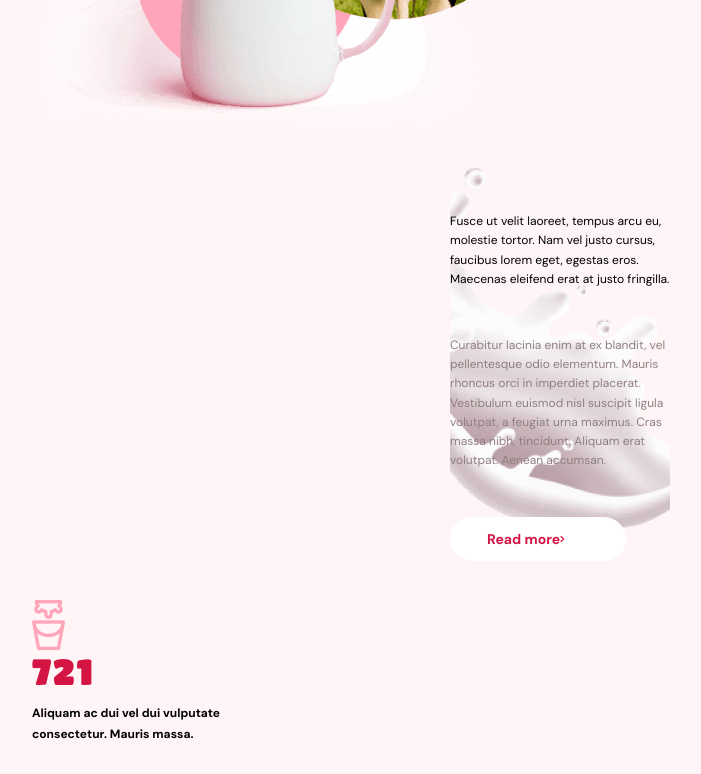
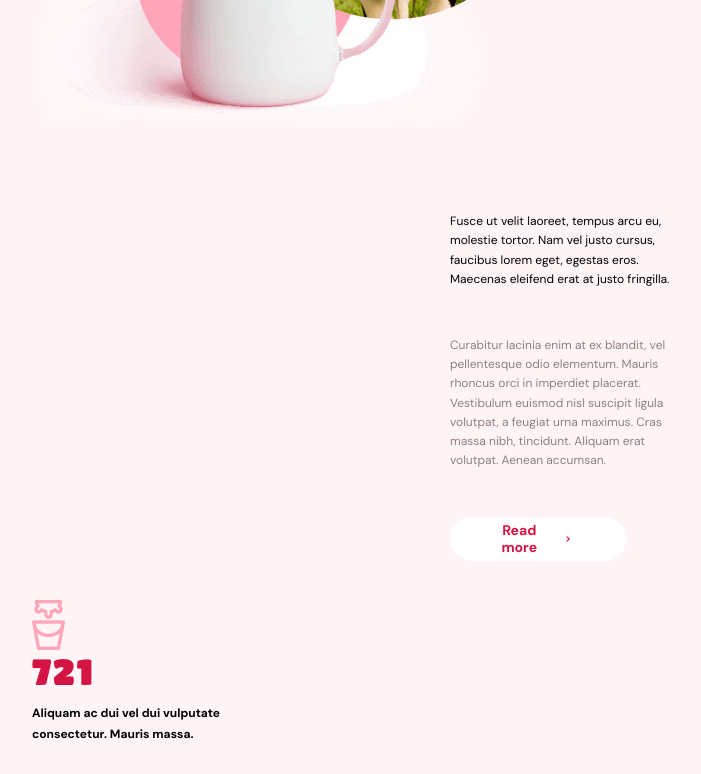
Before and after one commit to OleksandrPenskyi/ice-cream-team, a website built with Parcel: page src/index.html in a window 1280 px wide. Shown: the part 698-1472 px from the top of the page, without its empty margins (80-781 px from the left). Built offline with nearby package versions, Linux system fonts and the light colour scheme.

```diff
--- a/package.json
+++ b/package.json
@@ -25,5 +25,6 @@
     "parcel-bundler": "^1.12.4",
     "posthtml-include": "^1.4.3",
     "sass": "^1.26.9"
-  }
+  },
+  "dependencies": {}
 }
--- a/src/partials/cow.html
+++ b/src/partials/cow.html
@@ -20,7 +20,7 @@
       </p>
 
       <button class="read">
-        Read more<svg width="5" height="8">
+        Read more<svg class="pic" width="5" height="8">
           <use href="./images/symbol-defs55.svg#icon-Vector-1"></use>
         </svg>
       </button>
--- a/src/sass/_cow.scss
+++ b/src/sass/_cow.scss
@@ -166,11 +166,15 @@
 
   color: $black-font-color;
 }
+
 .dl {
   display: flex;
   flex-direction: column;
   margin-left: auto;
   margin-right: auto;
   max-width: 220px;
-  background-image: url(../images/sectionbg1@2x.png);
 }
+
+.pic {
+  margin-left: 14px;
+}
```
Also changed, not shown: 1 other file.
